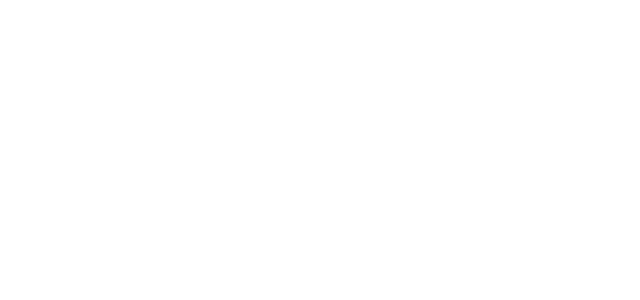
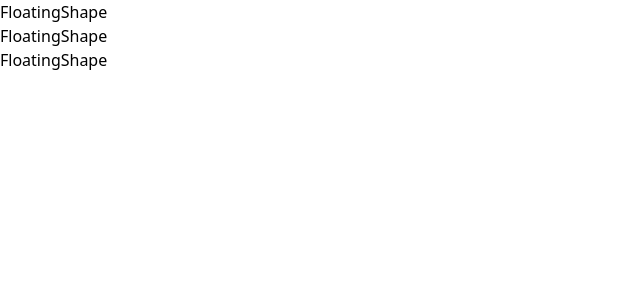
Before and after one commit to ThamiBa/user-auth-sys, a React (Vite) app in the folder frontend/: page / in a window 1280 px wide. Shown: the top 300 px of the page, without its empty margins (0-640 px from the left). Built offline with nearby package versions, Linux system fonts and the light colour scheme.

Commit message:
user-auth-system

```diff
--- a/frontend/package.json
+++ b/frontend/package.json
@@ -10,6 +10,7 @@
     "preview": "vite preview"
   },
   "dependencies": {
+    "framer-motion": "^11.18.1",
     "react": "^18.3.1",
     "react-dom": "^18.3.1",
     "react-router-dom": "^7.1.3"
--- a/frontend/src/App.jsx
+++ b/frontend/src/App.jsx
@@ -1,9 +1,12 @@
+import FloatingShape from './components/FloatingShape.jsx'
+
 function App() {
   return (
     <div className='min-h-screen bg-gradient-to-br
-    from-gray-900 via-green-900 to-emerald-900
-    flex items-center justify-center relative overflow-hidden'>
-
+    from-gray-900 via-green-900 to-emerald-900 flex items-center justify-center relative overflow-hidden'>
+      <FloatingShape color='bg-green-500' size='w-64 h-64' top='-5%' left='10%' delay={0} />
+      <FloatingShape color='bg-emerald-500' size='w-48 h-48' top='70%' left='80%' delay={5} />
+      <FloatingShape color='bg-lime-500' size='w-32 h-32' top='40%' left='-10%' delay={2} />
     </div>
   )
 }
--- /dev/null
+++ b/frontend/src/components/FloatingShape.jsx
@@ -0,0 +1,7 @@
+const FloatingShape = () => {
+  return (
+    <div>FloatingShape</div>
+  )
+}
+
+export default FloatingShape
```
